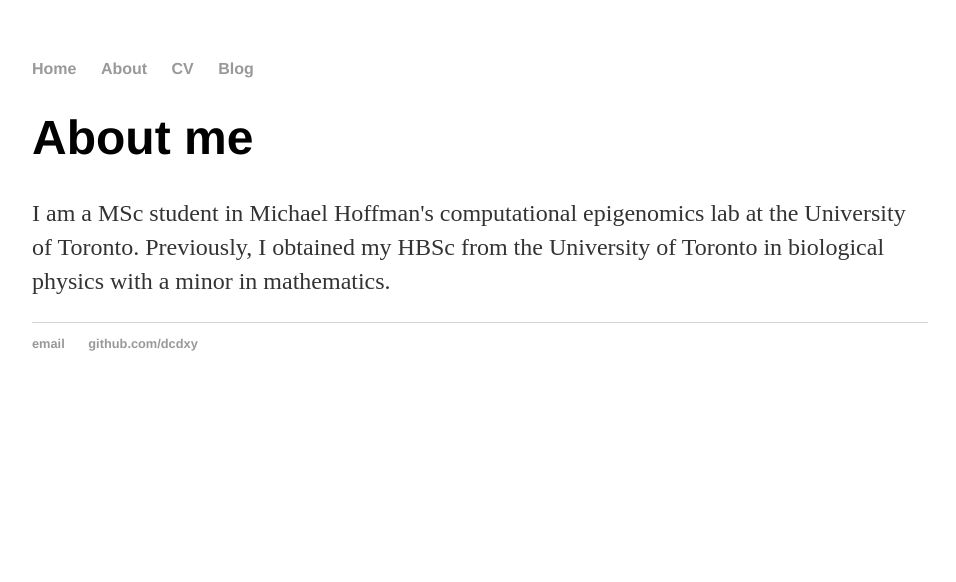
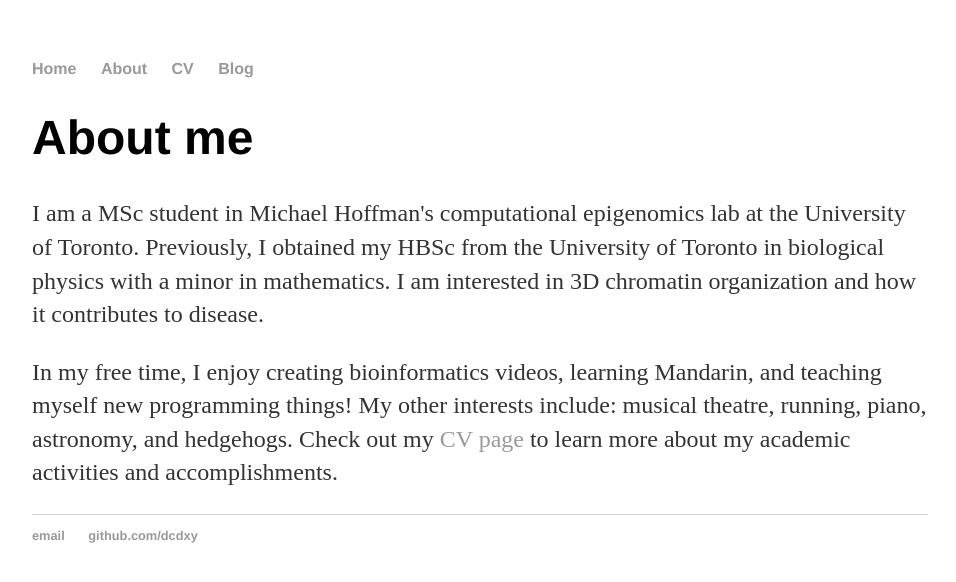
Before and after one commit to dcdxy/old-website, a Jekyll site: the page built from about/index.html, in a window 1280 px wide. Shown: the top 582 px of the page, without its empty margins (160-1116 px from the left). Built offline with Jekyll 4.4.1, drawn with Linux system fonts in a browser that asks for light colours.

Commit message:
Added personal interests

```diff
--- a/about/index.html
+++ b/about/index.html
@@ -4,6 +4,12 @@ title: About me
 ---
 <h1>About me</h1>
 <p>
-I am a MSc student in Michael Hoffman's computational epigenomics lab at the University of Toronto.
-Previously, I obtained my HBSc from the University of Toronto in biological physics with a minor in mathematics.
+  I am a MSc student in Michael Hoffman's computational epigenomics lab at the University of Toronto.
+  Previously, I obtained my HBSc from the University of Toronto in biological physics with a minor in mathematics.
+  I am interested in 3D chromatin organization and how it contributes to disease.
 </p>
+<p>
+  In my free time, I enjoy creating bioinformatics videos, learning Mandarin, and teaching myself new programming things!
+  My other interests include: musical theatre, running, piano, astronomy, and hedgehogs.
+  Check out my <a href="/cv">CV page</a> to learn more about my academic activities and accomplishments.
+</p>
```
